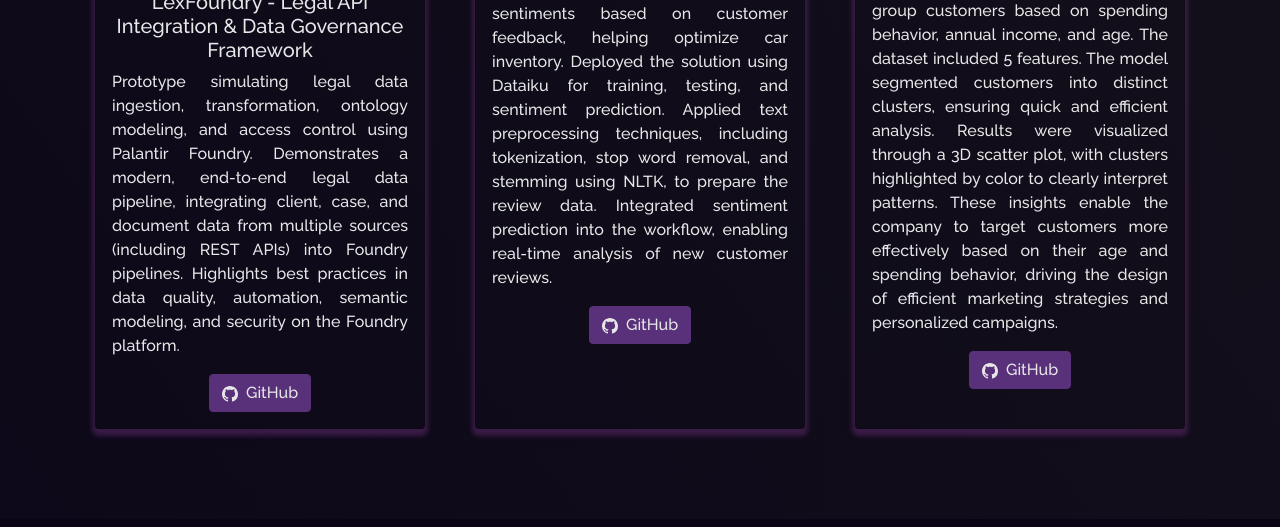
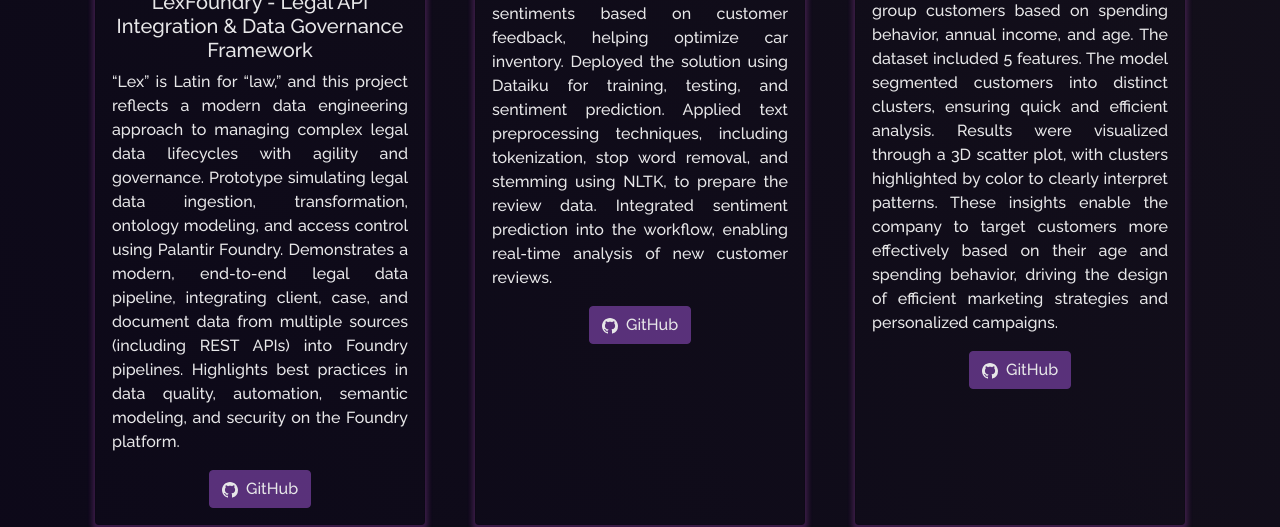
Before and after one commit to akhilesh360/SAIPORTFOLIO, a React (Create React App) app: page /project in a window 1280 px wide. Shown: the part 1301-1828 px from the top of the page. Built offline with nearby package versions, Linux system fonts and the light colour scheme.

Commit message:
Update Projects.js

```diff
--- a/src/components/Projects/Projects.js
+++ b/src/components/Projects/Projects.js
@@ -68,7 +68,7 @@
               imgPath={dataLineage}
               isBlog={false}
               title="LexFoundry - Legal API Integration & Data Governance Framework"
-              description="Prototype simulating legal data ingestion, transformation, ontology modeling, and access control using Palantir Foundry. Demonstrates a modern, end-to-end legal data pipeline, integrating client, case, and document data from multiple sources (including REST APIs) into Foundry pipelines. Highlights best practices in data quality, automation, semantic modeling, and security on the Foundry platform."
+              description="“Lex” is Latin for “law,” and this project reflects a modern data engineering approach to managing complex legal data lifecycles with agility and governance. Prototype simulating legal data ingestion, transformation, ontology modeling, and access control using Palantir Foundry. Demonstrates a modern, end-to-end legal data pipeline, integrating client, case, and document data from multiple sources (including REST APIs) into Foundry pipelines. Highlights best practices in data quality, automation, semantic modeling, and security on the Foundry platform."
               ghLink="https://github.com/akhilesh360/LexFoundry"
             />
           </Col>
```
